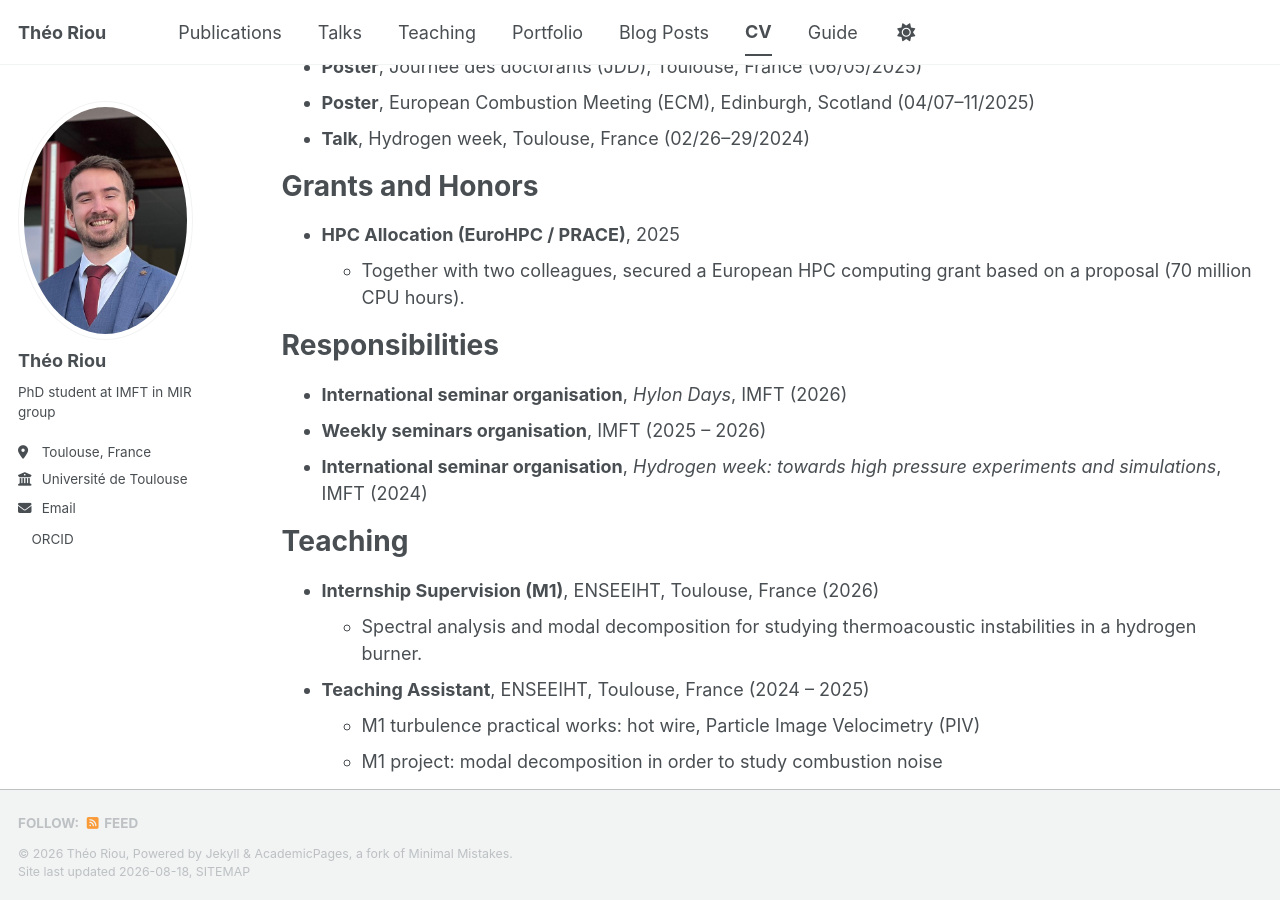
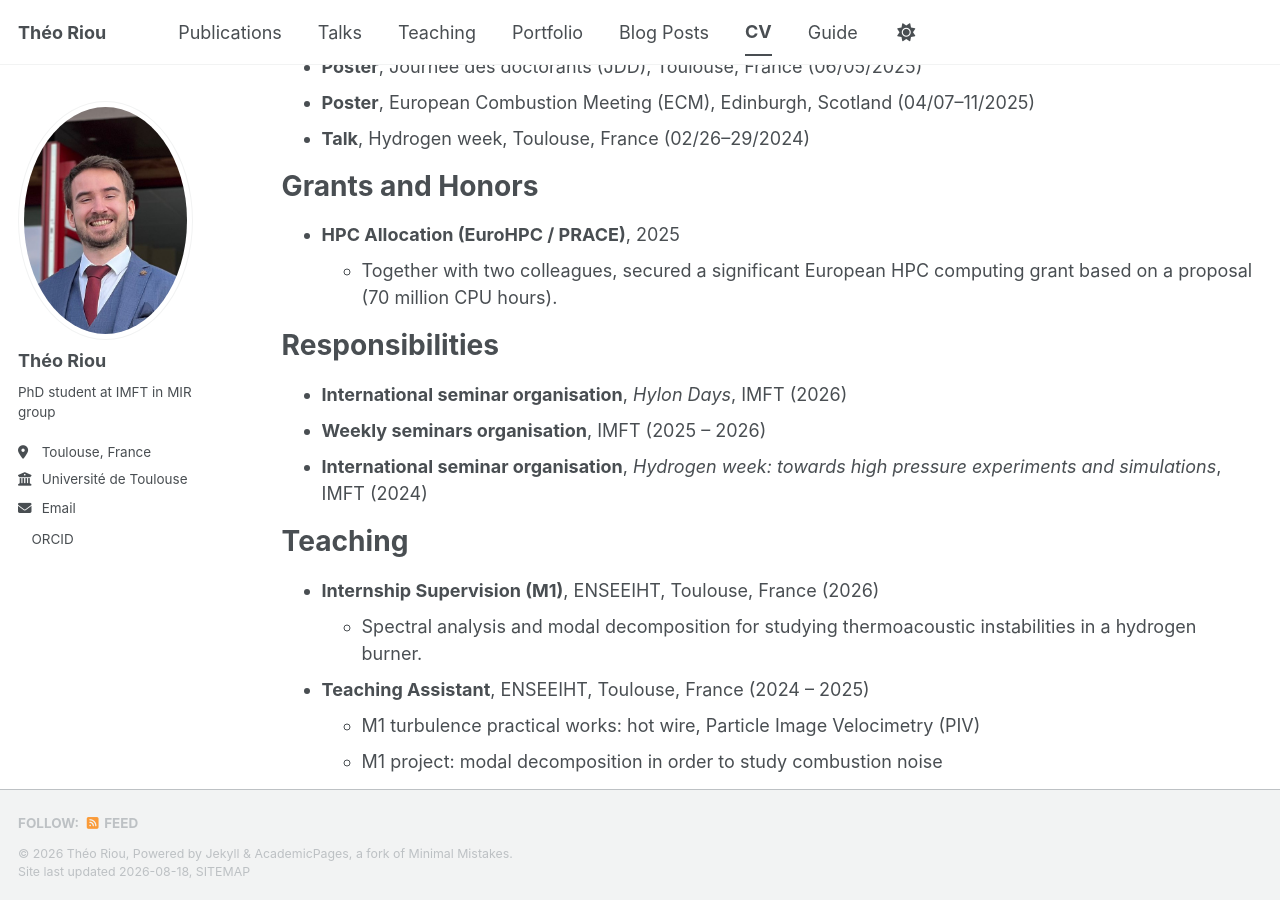
Before and after one commit to thriou/thriou.github.io, a Jekyll site: the page built from _pages/cv.md, in a window 1280 px wide and 900 px high, scrolled down 1145 px. Built offline with Jekyll 4.4.1, drawn with Linux system fonts in a browser that asks for light colours; formulas are drawn with MathJax 3; a style sheet for code colours, icons or effects is not loaded.

Commit message:
Update cv.md

```diff
--- a/_pages/cv.md
+++ b/_pages/cv.md
@@ -50,7 +50,7 @@ Talks and Poster Sessions
 Grants and Honors
 ======
 * **HPC Allocation (EuroHPC / PRACE)**, 2025
-  * Together with two colleagues, secured a European HPC computing grant based on a proposal (70 million CPU hours).
+  * Together with two colleagues, secured a significant European HPC computing grant based on a proposal (70 million CPU hours).
 
 Responsibilities
 ======
```
